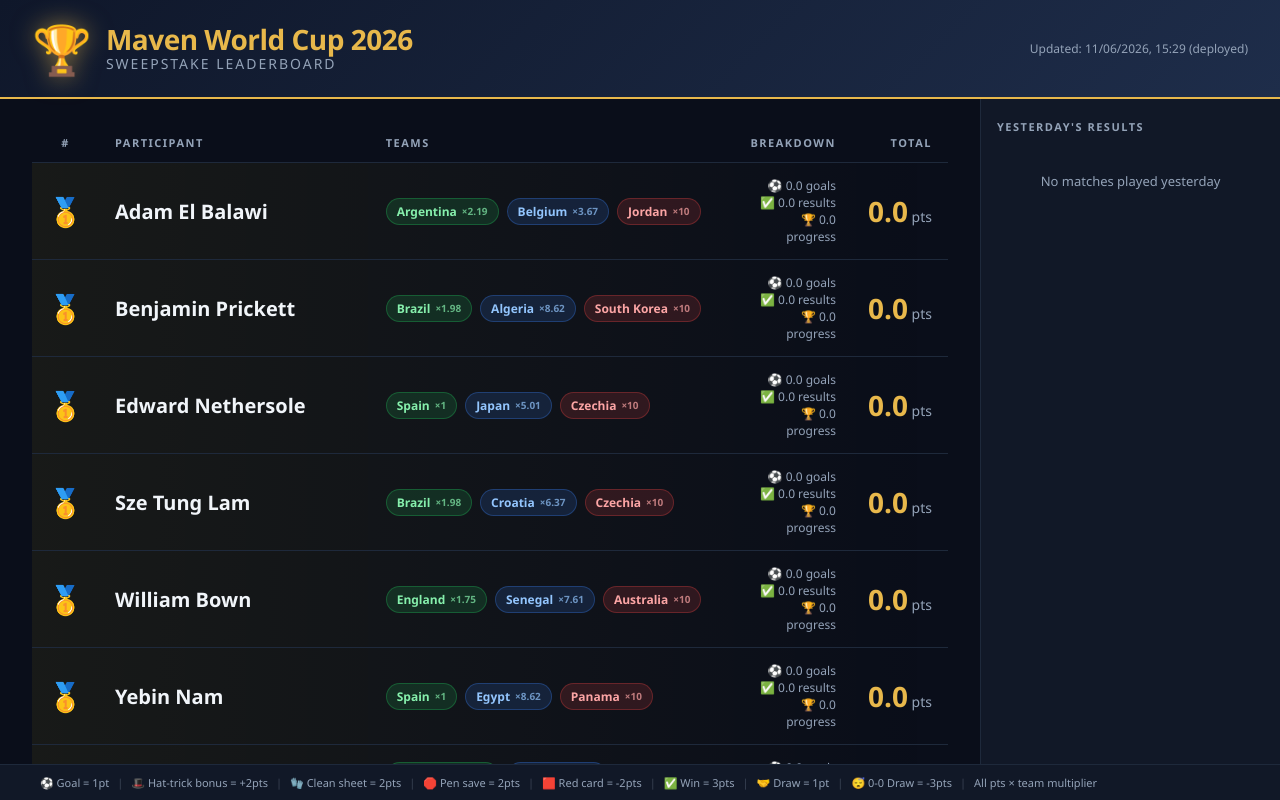
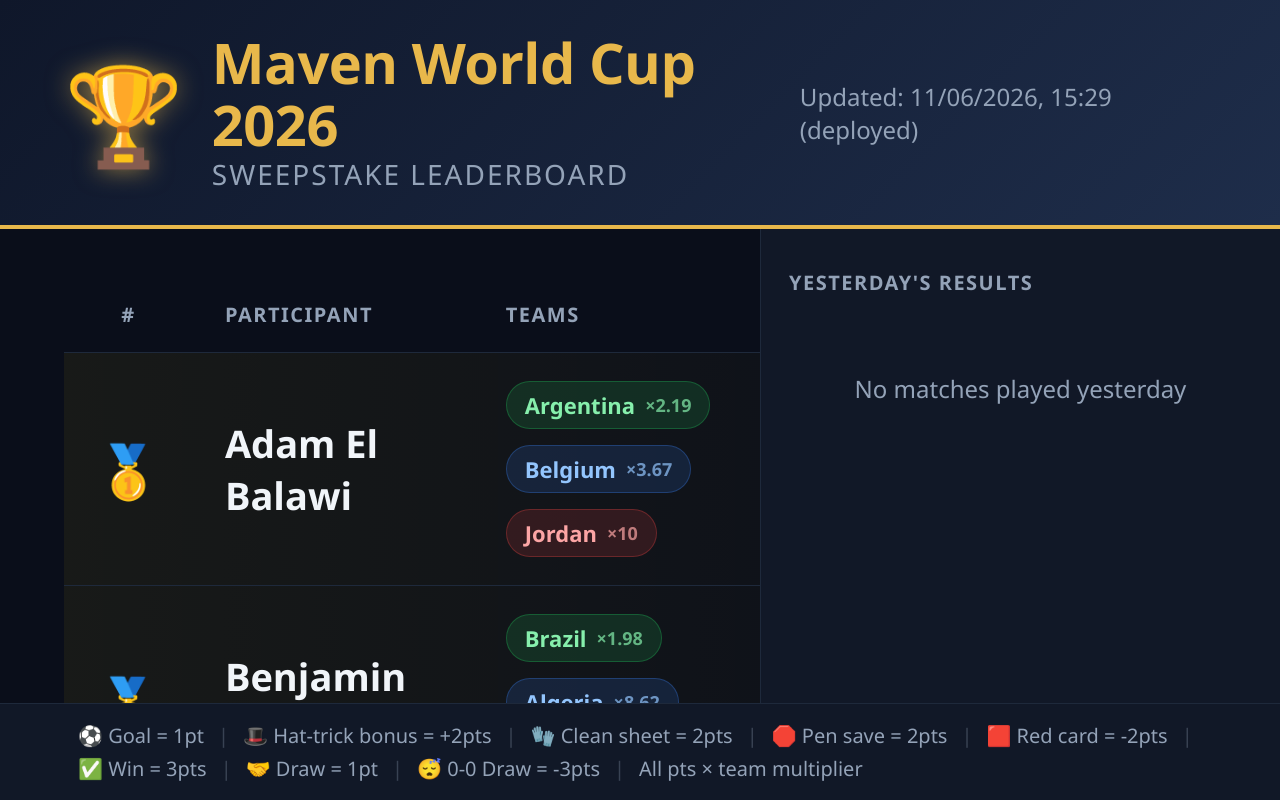
Before and after one commit to agorrie95/wcsweepstake, a plain HTML site: page index.html in a window 1280 px wide. Drawn offline with Linux system fonts and the light colour scheme.

Commit message:
Scale up leaderboard UI 2x for digital signage

```diff
--- a/style.css
+++ b/style.css
@@ -72,27 +72,27 @@ a { color: var(--accent); text-decoration: none; }
   display: flex;
   align-items: center;
   justify-content: space-between;
-  padding: 16px 32px;
+  padding: 32px 64px;
   background: linear-gradient(135deg, #0f172a 0%, #1e2d4a 100%);
-  border-bottom: 2px solid var(--accent);
+  border-bottom: 4px solid var(--accent);
   flex-shrink: 0;
 }
 
 .lb-header__logo {
   display: flex;
   align-items: center;
-  gap: 14px;
+  gap: 28px;
 }
 
 .lb-header__trophy {
-  font-size: 48px;
+  font-size: 96px;
   filter: drop-shadow(0 0 12px rgba(232,184,75,0.6));
   cursor: pointer;
   user-select: none;
 }
 
 .lb-header__title {
-  font-size: 28px;
+  font-size: 56px;
   font-weight: 800;
   color: var(--accent);
   letter-spacing: -0.5px;
@@ -100,7 +100,7 @@ a { color: var(--accent); text-decoration: none; }
 }
 
 .lb-header__subtitle {
-  font-size: 14px;
+  font-size: 28px;
   color: var(--text-muted);
   letter-spacing: 2px;
   text-transform: uppercase;
@@ -113,7 +113,7 @@ a { color: var(--accent); text-decoration: none; }
 }
 
 .lb-header__updated {
-  font-size: 12px;
+  font-size: 24px;
   color: var(--text-muted);
 }
 
@@ -128,62 +128,62 @@ a { color: var(--accent); text-decoration: none; }
 .lb-main {
   flex: 1;
   overflow-y: auto;
-  padding: 24px 32px;
+  padding: 48px 64px;
 }
 
 /* ── Yesterday's results sidebar ── */
 .lb-sidebar {
-  width: 300px;
+  width: 520px;
   flex-shrink: 0;
   overflow-y: auto;
-  padding: 20px 16px;
+  padding: 40px 28px;
   background: var(--bg-card);
   border-left: 1px solid var(--border);
 }
 
 .sidebar-title {
-  font-size: 11px;
+  font-size: 20px;
   font-weight: 700;
   letter-spacing: 1.5px;
   text-transform: uppercase;
   color: var(--text-muted);
-  margin-bottom: 14px;
+  margin-bottom: 28px;
 }
 
 .sidebar-empty {
   color: var(--text-muted);
-  font-size: 13px;
+  font-size: 24px;
   text-align: center;
-  padding: 24px 0;
+  padding: 48px 0;
 }
 
 .sidebar-match {
   background: var(--bg);
   border: 1px solid var(--border);
-  border-radius: 8px;
-  padding: 12px 14px;
-  margin-bottom: 12px;
+  border-radius: 14px;
+  padding: 22px 26px;
+  margin-bottom: 22px;
 }
 
 .sidebar-round {
-  font-size: 10px;
+  font-size: 18px;
   font-weight: 700;
   letter-spacing: 1px;
   text-transform: uppercase;
   color: var(--text-muted);
-  margin-bottom: 8px;
+  margin-bottom: 14px;
 }
 
 .sidebar-scoreline {
   display: flex;
   align-items: center;
   justify-content: space-between;
-  gap: 6px;
-  margin-bottom: 12px;
+  gap: 10px;
+  margin-bottom: 20px;
 }
 
 .sidebar-team-name {
-  font-size: 13px;
+  font-size: 24px;
   font-weight: 700;
   flex: 1;
   line-height: 1.2;
@@ -194,7 +194,7 @@ a { color: var(--accent); text-decoration: none; }
 }
 
 .sidebar-score {
-  font-size: 20px;
+  font-size: 38px;
   font-weight: 900;
   color: var(--accent);
   white-space: nowrap;
@@ -203,28 +203,28 @@ a { color: var(--accent); text-decoration: none; }
 
 .sidebar-pts {
   border-top: 1px solid var(--border);
-  padding-top: 10px;
+  padding-top: 18px;
   display: flex;
   flex-direction: column;
-  gap: 6px;
+  gap: 10px;
 }
 
 .sidebar-team-pts {
   display: flex;
   justify-content: space-between;
   align-items: flex-start;
-  gap: 6px;
+  gap: 10px;
 }
 
 .sidebar-team-pts__name {
-  font-size: 11px;
+  font-size: 20px;
   font-weight: 700;
   color: var(--text);
   flex-shrink: 0;
 }
 
 .sidebar-team-pts__events {
-  font-size: 10px;
+  font-size: 18px;
   color: var(--text-muted);
   text-align: right;
   flex: 1;
@@ -232,7 +232,7 @@ a { color: var(--accent); text-decoration: none; }
 }
 
 .sidebar-team-pts__total {
-  font-size: 14px;
+  font-size: 26px;
   font-weight: 800;
   color: var(--accent2);
   white-space: nowrap;
@@ -245,9 +245,9 @@ a { color: var(--accent); text-decoration: none; }
 
 .lb-loading {
   text-align: center;
-  padding: 60px;
+  padding: 120px;
   color: var(--text-muted);
-  font-size: 18px;
+  font-size: 36px;
 }
 
 .lb-empty {
@@ -264,9 +264,9 @@ a { color: var(--accent); text-decoration: none; }
 }
 
 .lb-table thead th {
-  padding: 12px 16px;
+  padding: 24px 32px;
   text-align: left;
-  font-size: 11px;
+  font-size: 20px;
   font-weight: 700;
   letter-spacing: 1.5px;
   text-transform: uppercase;
@@ -284,38 +284,38 @@ a { color: var(--accent); text-decoration: none; }
 .lb-table tbody tr:hover { background: var(--bg-card2); }
 
 .lb-table tbody td {
-  padding: 14px 16px;
+  padding: 28px 32px;
   vertical-align: middle;
 }
 
 /* Rank cell */
 .rank-cell {
-  font-size: 22px;
+  font-size: 40px;
   font-weight: 800;
-  width: 60px;
+  width: 100px;
   text-align: center;
 }
 .rank--1 { color: var(--gold); }
 .rank--2 { color: var(--silver); }
 .rank--3 { color: var(--bronze); }
-.rank--other { color: var(--text-muted); font-size: 18px; }
+.rank--other { color: var(--text-muted); font-size: 34px; }
 
 /* Rank medal icons */
-.rank-medal { font-size: 28px; }
+.rank-medal { font-size: 52px; }
 
 /* Name cell */
-.name-cell { font-size: 20px; font-weight: 700; }
+.name-cell { font-size: 38px; font-weight: 700; }
 
 /* Teams cell */
-.teams-cell { display: flex; gap: 8px; flex-wrap: wrap; }
+.teams-cell { display: flex; gap: 16px; flex-wrap: wrap; }
 
 .team-chip {
   display: inline-flex;
   align-items: center;
-  gap: 5px;
-  padding: 4px 10px;
-  border-radius: 20px;
-  font-size: 12px;
+  gap: 10px;
+  padding: 8px 18px;
+  border-radius: 36px;
+  font-size: 22px;
   font-weight: 600;
   white-space: nowrap;
 }
@@ -324,22 +324,22 @@ a { color: var(--accent); text-decoration: none; }
 .team-chip--not-a-chancer { background: rgba(239,68,68,0.15);  color: #fca5a5; border: 1px solid rgba(239,68,68,0.3); }
 
 .team-chip__mult {
-  font-size: 10px;
+  font-size: 18px;
   opacity: .7;
 }
 
 /* Score cell */
 .score-cell {
   text-align: right;
-  font-size: 28px;
+  font-size: 52px;
   font-weight: 900;
   color: var(--accent);
   white-space: nowrap;
 }
-.score-pts { font-size: 14px; font-weight: 400; color: var(--text-muted); }
+.score-pts { font-size: 26px; font-weight: 400; color: var(--text-muted); }
 
 /* Score breakdown cell */
-.breakdown-cell { text-align: right; font-size: 12px; color: var(--text-muted); }
+.breakdown-cell { text-align: right; font-size: 22px; color: var(--text-muted); }
 .breakdown-cell span { display: block; }
 
 /* Top 3 rows get a highlight */
@@ -350,7 +350,7 @@ a { color: var(--accent); text-decoration: none; }
 /* Footer scoring key */
 .lb-footer {
   flex-shrink: 0;
-  padding: 10px 32px;
+  padding: 18px 64px;
   background: var(--bg-card);
   border-top: 1px solid var(--border);
 }
@@ -360,11 +360,11 @@ a { color: var(--accent); text-decoration: none; }
   flex-wrap: wrap;
   gap: 6px 0;
   align-items: center;
-  font-size: 11px;
+  font-size: 20px;
   color: var(--text-muted);
 }
 
-.key-item { padding: 0 8px; }
+.key-item { padding: 0 14px; }
 .key-sep  { opacity: .3; }
 
 /* ===================================================
```
